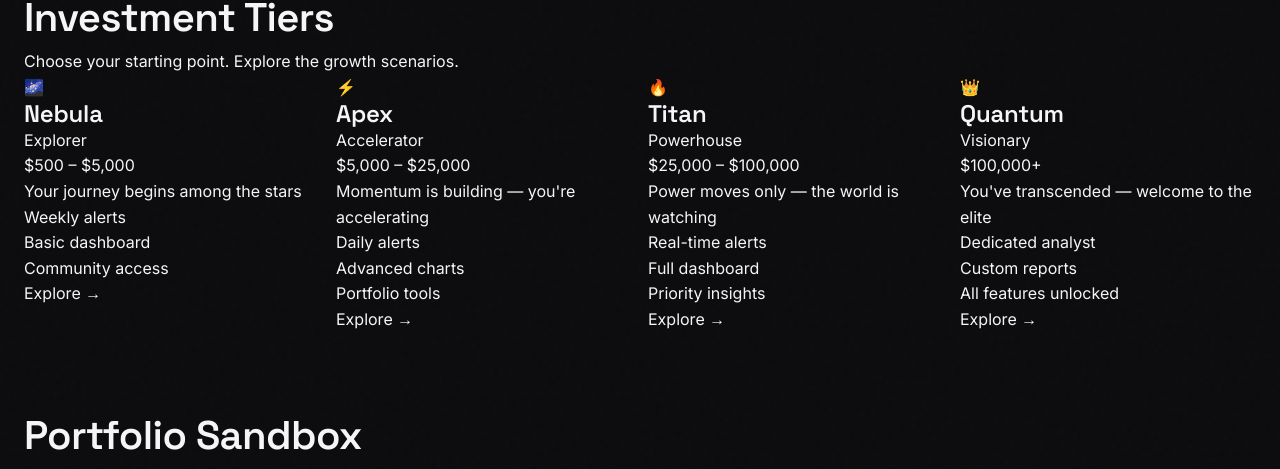
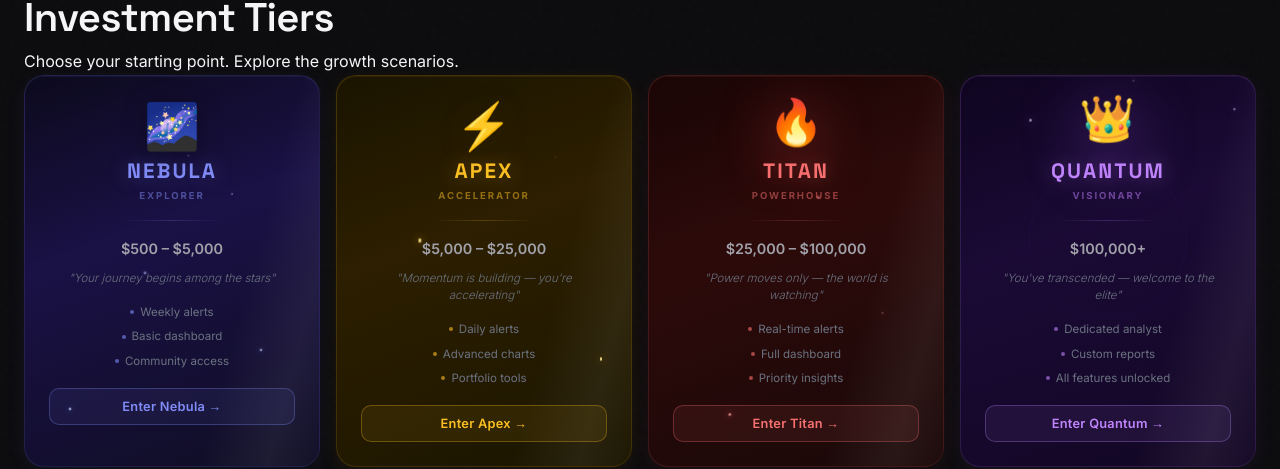
Before and after one commit to roplit1000-ship-it/Tesla, a React (Vite) app in the folder client/: page /investor in a window 1280 px wide. Shown: the part 391-860 px from the top of the page. Built offline with nearby package versions, Linux system fonts and the light colour scheme; no server answers.

Commit message:
Fix tier card styling (restore Dashboard.css classes) + sign-up confirmed working on Railway

```diff
--- a/client/src/pages/InvestorSimulation.jsx
+++ b/client/src/pages/InvestorSimulation.jsx
@@ -52,25 +52,48 @@ function TierCard({ tier, index, onClick }) {
 
     return (
         <motion.div
-            className={`sim-tier-card sim-tier-${tier.cls}`}
+            className={`tier-card tier-card-${tier.cls}`}
+            initial={{ opacity: 0, y: 30 }}
+            animate={{ opacity: 1, y: 0 }}
+            transition={{ duration: 0.6, delay: index * 0.12 }}
+            onClick={onClick}
             onMouseMove={handleMouseMove}
-            onClick={onClick}
-            initial={{ opacity: 0, y: 30 }}
-            whileInView={{ opacity: 1, y: 0 }}
-            viewport={{ once: true }}
-            transition={{ delay: index * 0.1, duration: 0.4 }}
-            style={{ '--mx': `${mousePos.x}%`, '--my': `${mousePos.y}%` }}
+            style={{
+                '--mouse-x': `${mousePos.x}%`,
+                '--mouse-y': `${mousePos.y}%`,
+                '--tier-color': tier.color,
+                '--tier-glow': tier.glow,
+            }}
         >
-            <div className="sim-tier-glow" />
-            <div className="sim-tier-icon">{tier.icon}</div>
-            <h3>{tier.name}</h3>
-            <span className="sim-tier-badge">{tier.vibe}</span>
-            <p className="sim-tier-range">{tier.range}</p>
-            <p className="sim-tier-tagline">{tier.tagline}</p>
-            <ul className="sim-tier-perks">
-                {tier.perks.map(p => <li key={p}>{p}</li>)}
-            </ul>
-            <div className="sim-tier-cta">Explore →</div>
+            <div className="tier-card-bg">
+                <div className="tier-card-glow" />
+                <div className="tier-card-shimmer" />
+                <div className="tier-particles">
+                    {[...Array(6)].map((_, i) => (
+                        <div key={i} className={`tier-particle tp-${i + 1}`} />
+                    ))}
+                </div>
+            </div>
+
+            <div className="tier-card-content">
+                <div className="tier-card-icon">{tier.icon}</div>
+                <h3 className="tier-card-name">{tier.name}</h3>
+                <div className="tier-card-vibe">{tier.vibe}</div>
+                <div className="tier-card-divider" />
+                <div className="tier-card-range">{tier.range}</div>
+                <p className="tier-card-tagline">"{tier.tagline}"</p>
+                <div className="tier-card-perks">
+                    {tier.perks.map(p => (
+                        <div className="tier-card-perk" key={p}>
+                            <span className="perk-dot" />
+                            {p}
+                        </div>
+                    ))}
+                </div>
+                <button className="tier-card-cta" onClick={(e) => { e.stopPropagation(); onClick(); }}>
+                    Enter {tier.name} →
+                </button>
+            </div>
         </motion.div>
     );
 }
```
